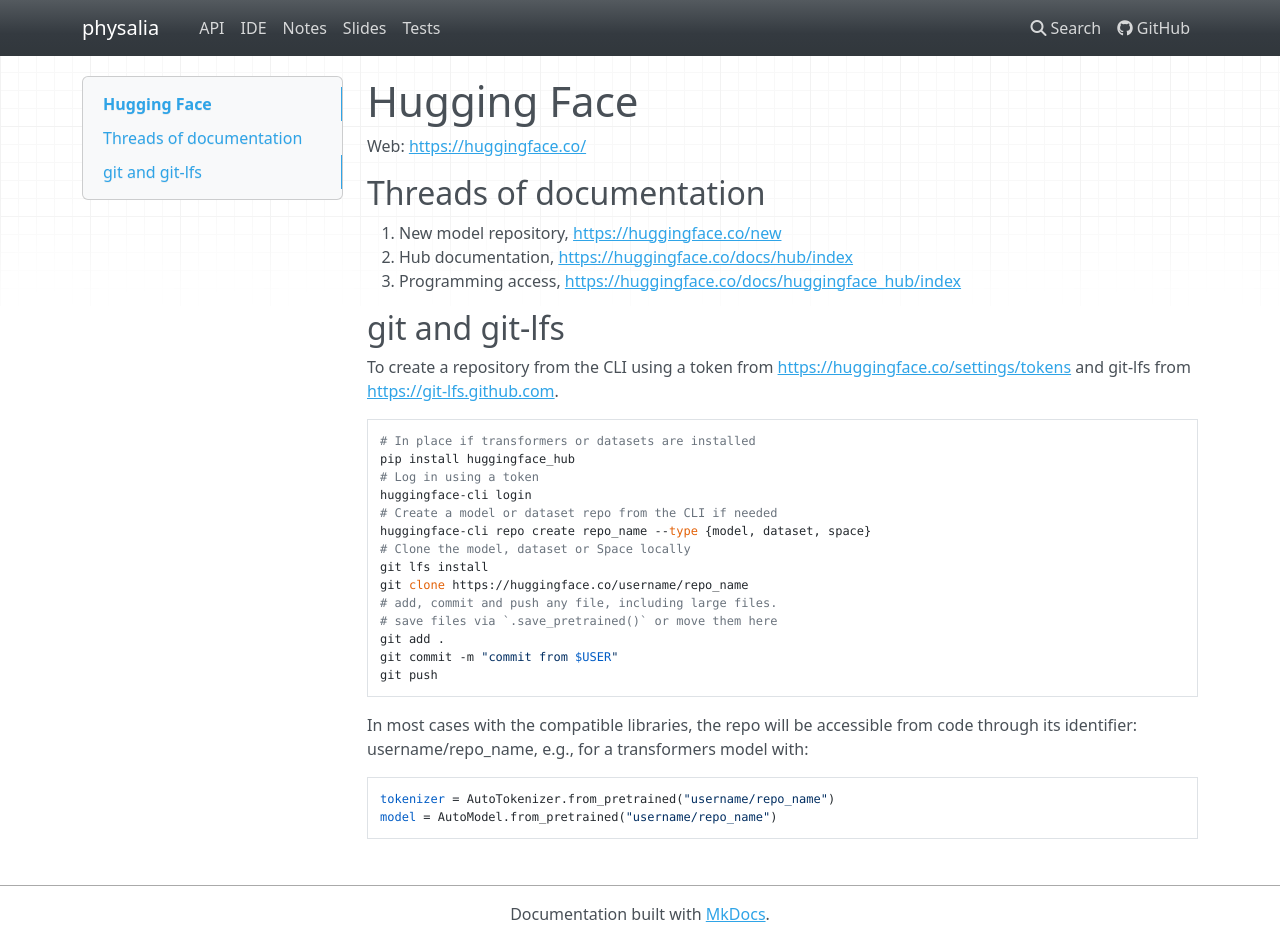
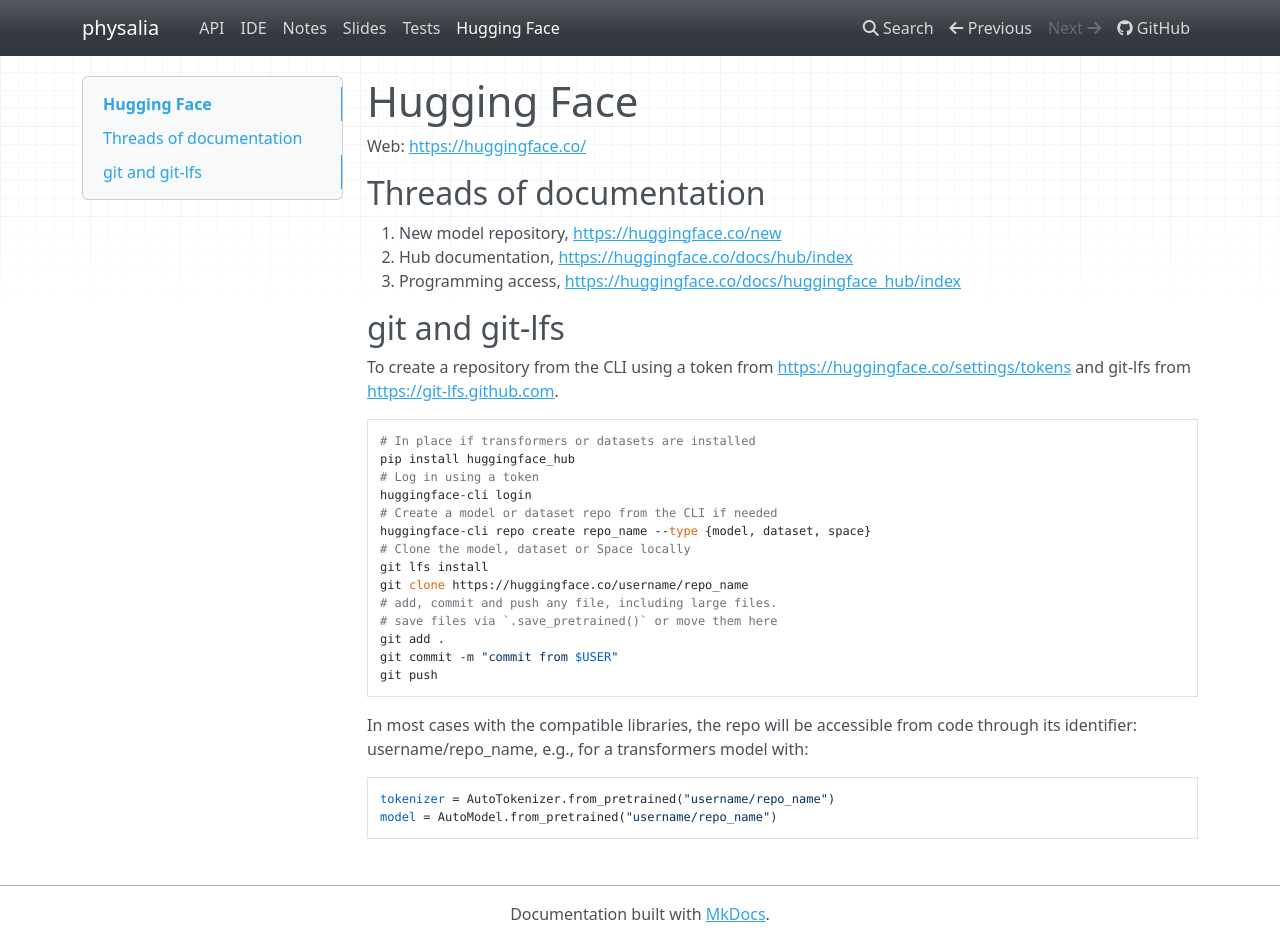
Before and after one commit to jinghuazhao/physalia, an MkDocs documentation site: the page built from docs/HuggingFace.md, in a window 1280 px wide and 942 px high. Built offline with MkDocs 1.6.1, drawn with Linux system fonts in a browser that asks for light colours; nearby versions of some CDN libraries; a script that is not in the unit is left out; part of the change alters nothing that is shown.

```diff
--- a/mkdocs.yml
+++ b/mkdocs.yml
@@ -8,6 +8,7 @@ nav:
   - Notes.md
   - slides.md
   - tests.md
+  - HuggingFace.md
 theme:
     name: mkdocs
     nav_style: dark
```
